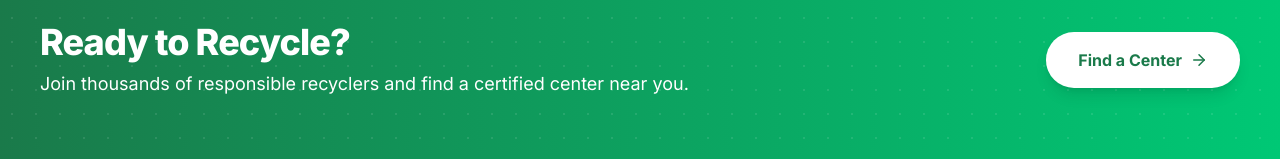
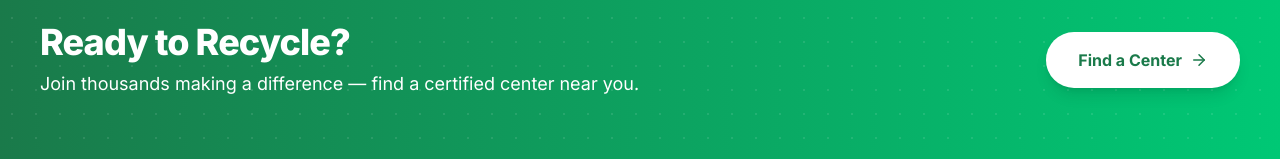
Before and after one commit to nirjalguragainofficial-hash/ReCircuit-Frontend, a React (Vite) app: page / in a window 1280 px wide. Shown: the part 9077-9236 px from the top of the page. Built offline with nearby package versions, Linux system fonts and the light colour scheme.

Commit message:
a11y: add aria-label to footer CTA and refresh tagline copy

```diff
--- a/src/components/Footer.jsx
+++ b/src/components/Footer.jsx
@@ -16,10 +16,11 @@ export function Footer() {
         <div className="max-w-[1200px] mx-auto flex flex-col md:flex-row items-center justify-between gap-6 relative z-10">
           <div>
             <h3 className="text-3xl md:text-4xl font-extrabold text-white mb-2 tracking-tight">Ready to Recycle?</h3>
-            <p className="text-white/80 text-lg">Join thousands of responsible recyclers and find a certified center near you.</p>
+            <p className="text-white/80 text-lg">Join thousands making a difference — find a certified center near you.</p>
           </div>
           <a
             href="#centers"
+            aria-label="Find a certified e-waste recycling center near you"
             className="inline-flex items-center gap-2 px-8 py-4 bg-white text-primary font-bold text-base rounded-full shadow-lg hover:-translate-y-0.5 hover:shadow-xl transition-all duration-200 flex-shrink-0"
           >
             Find a Center <ArrowRight size={18} />
```
